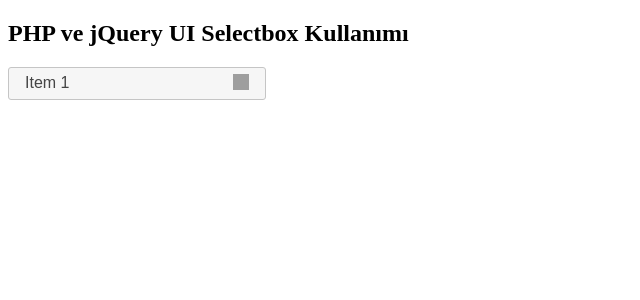
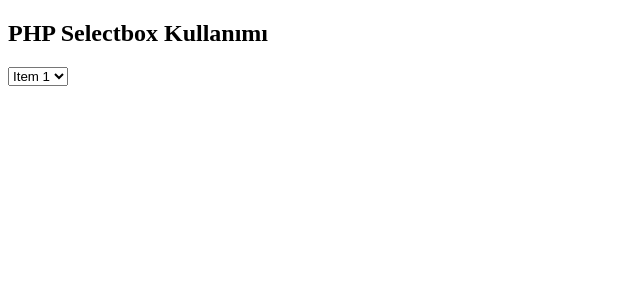
Before and after one commit to canata09/SimpleXML-PHP-Parser-JQuery-Selectbox, a PHP site: page / in a window 1280 px wide. Shown: the top 300 px of the page, without its empty margins (0-640 px from the left). Run offline with PHP 8.4, Linux system fonts and the light colour scheme; some libraries are stand-ins or nearby versions; grey boxes are pictures that could not be loaded.

Commit message:
Update index.php

```diff
--- a/index.php
+++ b/index.php
@@ -18,15 +18,11 @@ foreach ($xml->item as $item) {
 <head>
     <meta charset="UTF-8">
     <meta name="viewport" content="width=device-width, initial-scale=1.0">
-    <title>jQuery UI Selectbox ve PHP SimpleXML</title>
-    <!-- jQuery ve jQuery UI'yi dahil ediyoruz -->
-    <link rel="stylesheet" href="https://code.jquery.com/ui/1.12.1/themes/base/jquery-ui.css">
-    <script src="https://code.jquery.com/jquery-3.6.0.min.js"></script>
-    <script src="https://code.jquery.com/ui/1.12.1/jquery-ui.js"></script>
+    <title>Selectbox ve PHP SimpleXML</title>
 </head>
 <body>
 
-<h2>PHP ve jQuery UI Selectbox Kullanımı</h2>
+<h2>PHP Selectbox Kullanımı</h2>
 
 <!-- Select box'ı oluşturuyoruz -->
 <select id="mySelect">
@@ -38,11 +34,10 @@ foreach ($xml->item as $item) {
     ?>
 </select>
 
-<!-- jQuery UI Selectmenu ile select kutusunu güzelleştiriyoruz -->
 <script>
-$(document).ready(function() {
-    // jQuery UI Selectmenu ile güzelleştiriyoruz
-    $("#mySelect").selectmenu();
+document.addEventListener('DOMContentLoaded', function() {
+    // Get the select element
+    var select = document.getElementById('mySelect');
 });
 </script>
 
```
